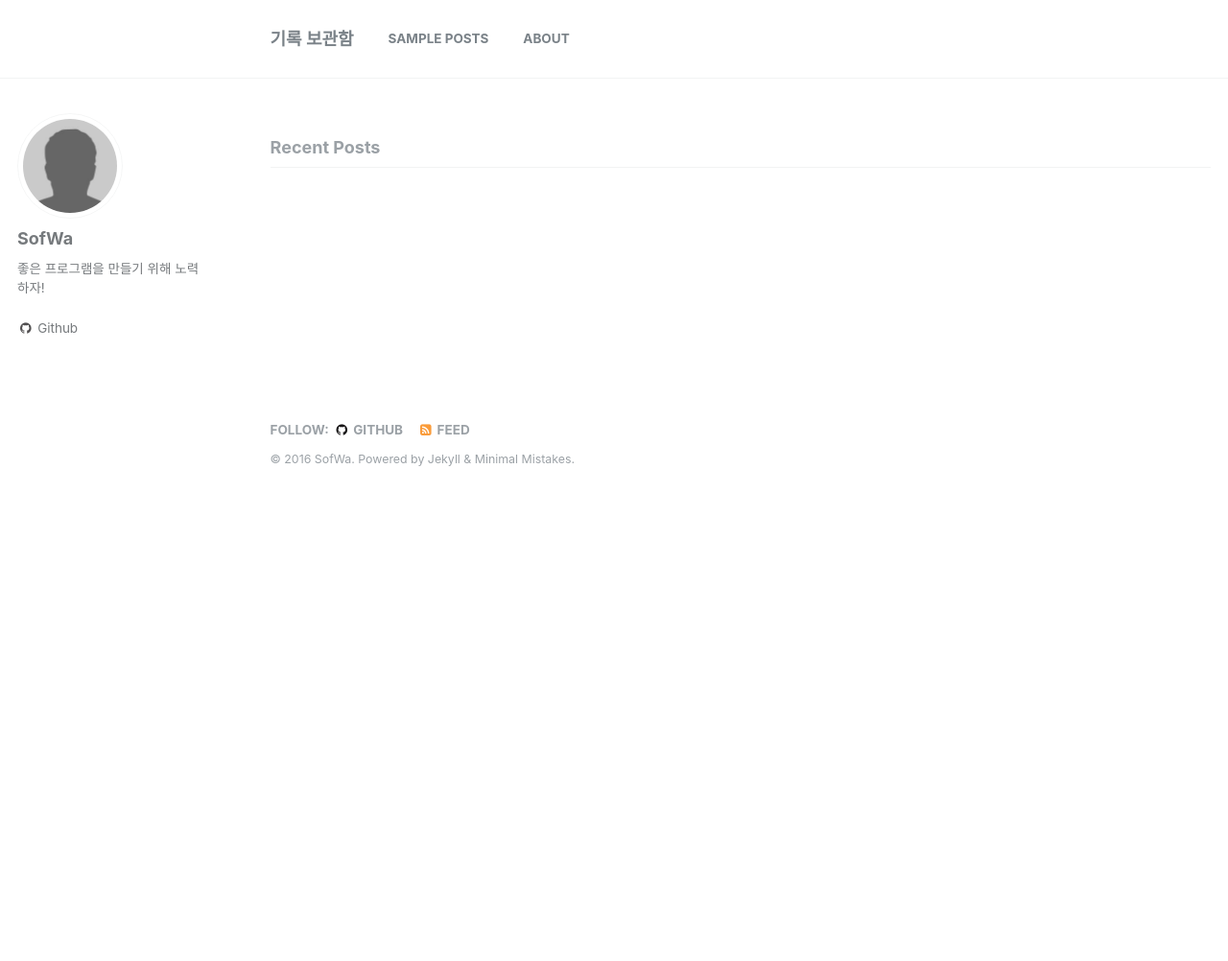
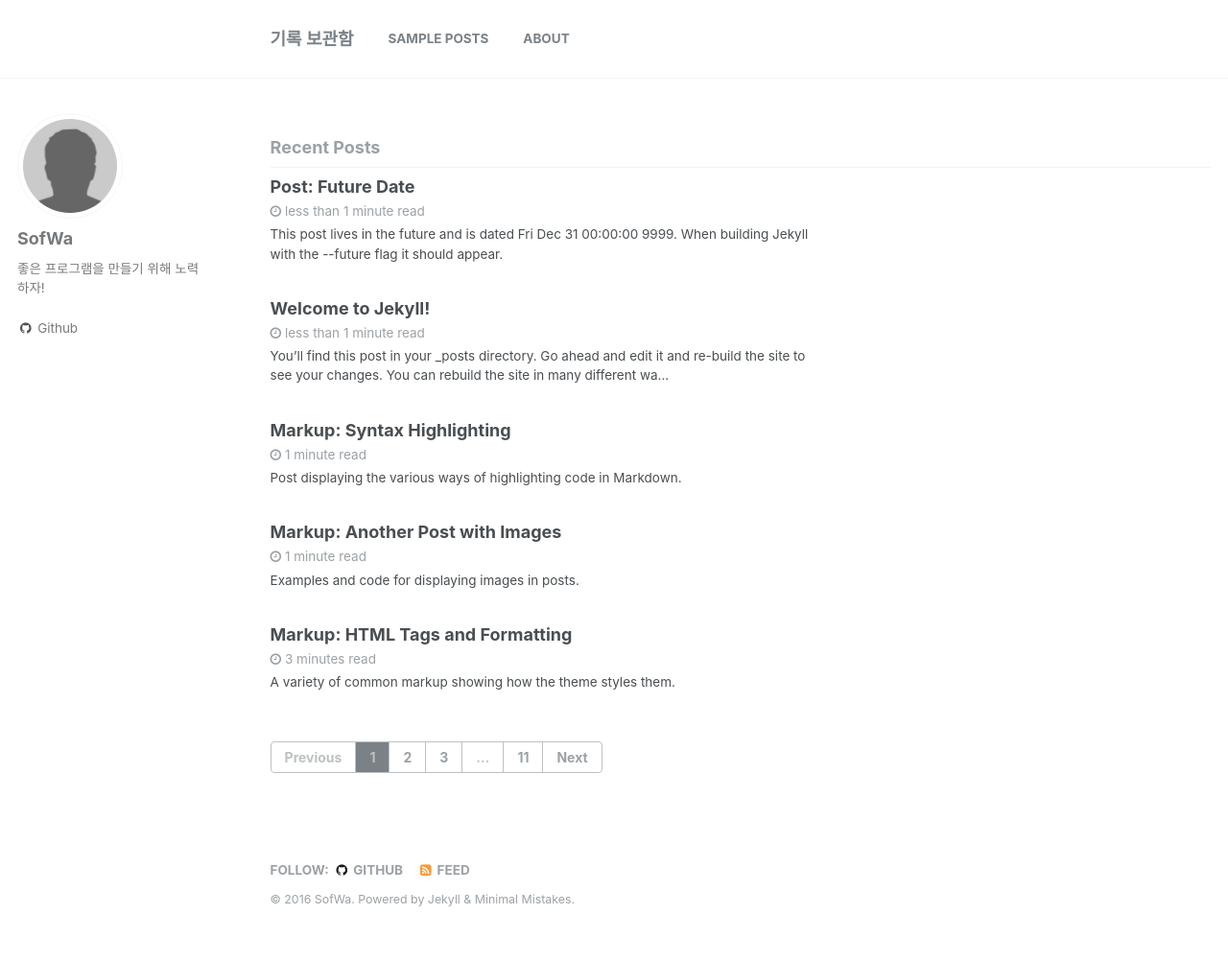
Before and after one commit to SofWa/custom-minimal-mistakes, a Jekyll site: the page built from index.html, in a window 1280 px wide. Shown: the whole page at 96% size. Built offline with Jekyll 4.4.1, drawn with Linux system fonts in a browser that asks for light colours; the list of posts is cut into pages by our own code; before the commit the page ends 900 px from its top, so only the background shows below that.

Commit message:
Update _config.yml

```diff
--- a/_config.yml
+++ b/_config.yml
@@ -225,7 +225,7 @@ defaults:
 
 # Outputting
 permalink: /:categories/:title/
-# paginate: 5 # amount of posts to show
+paginate: 5 # amount of posts to show
 # paginate_path: /page:num/
 timezone: Asia/Seoul # http://en.wikipedia.org/wiki/List_of_tz_database_time_zones
 
```
